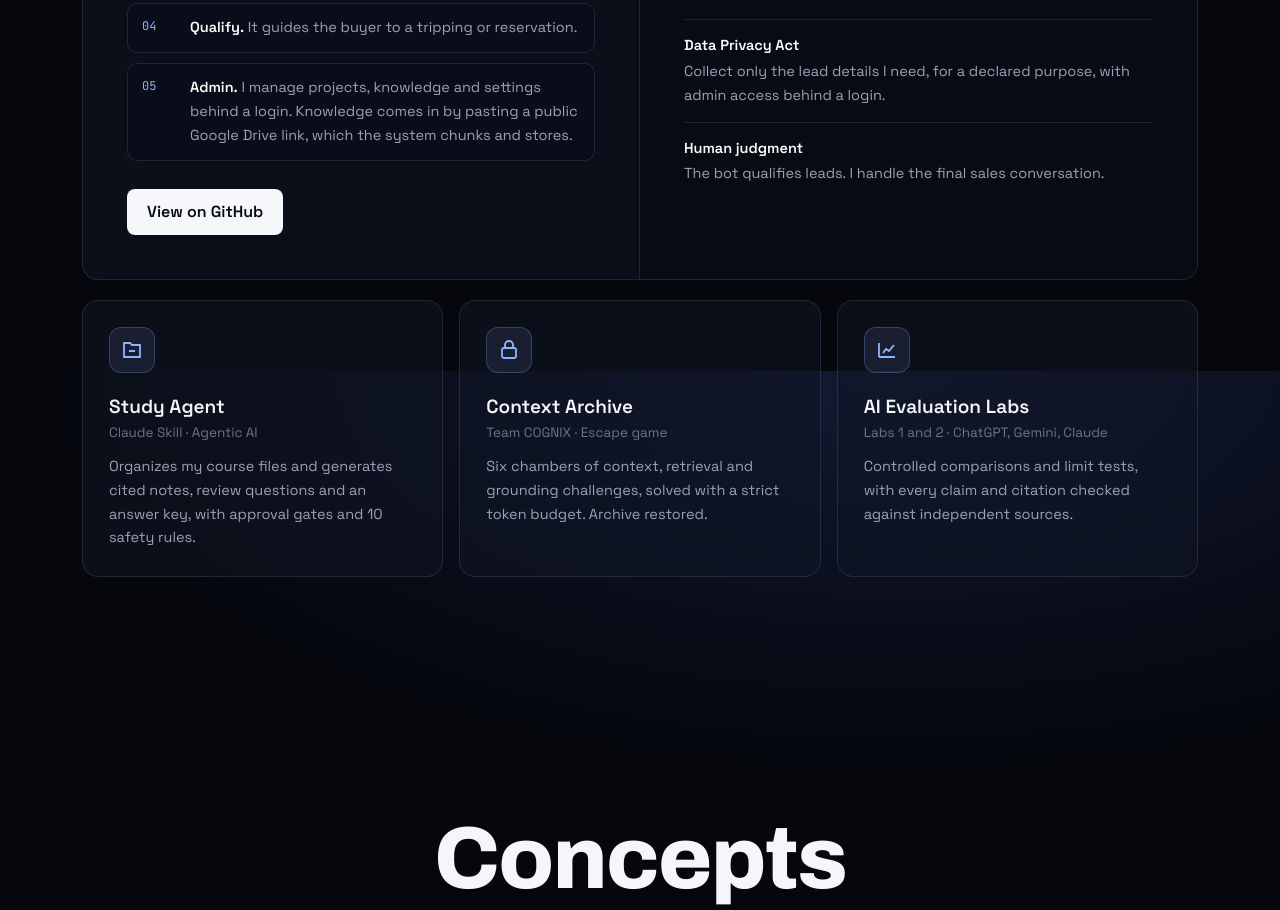
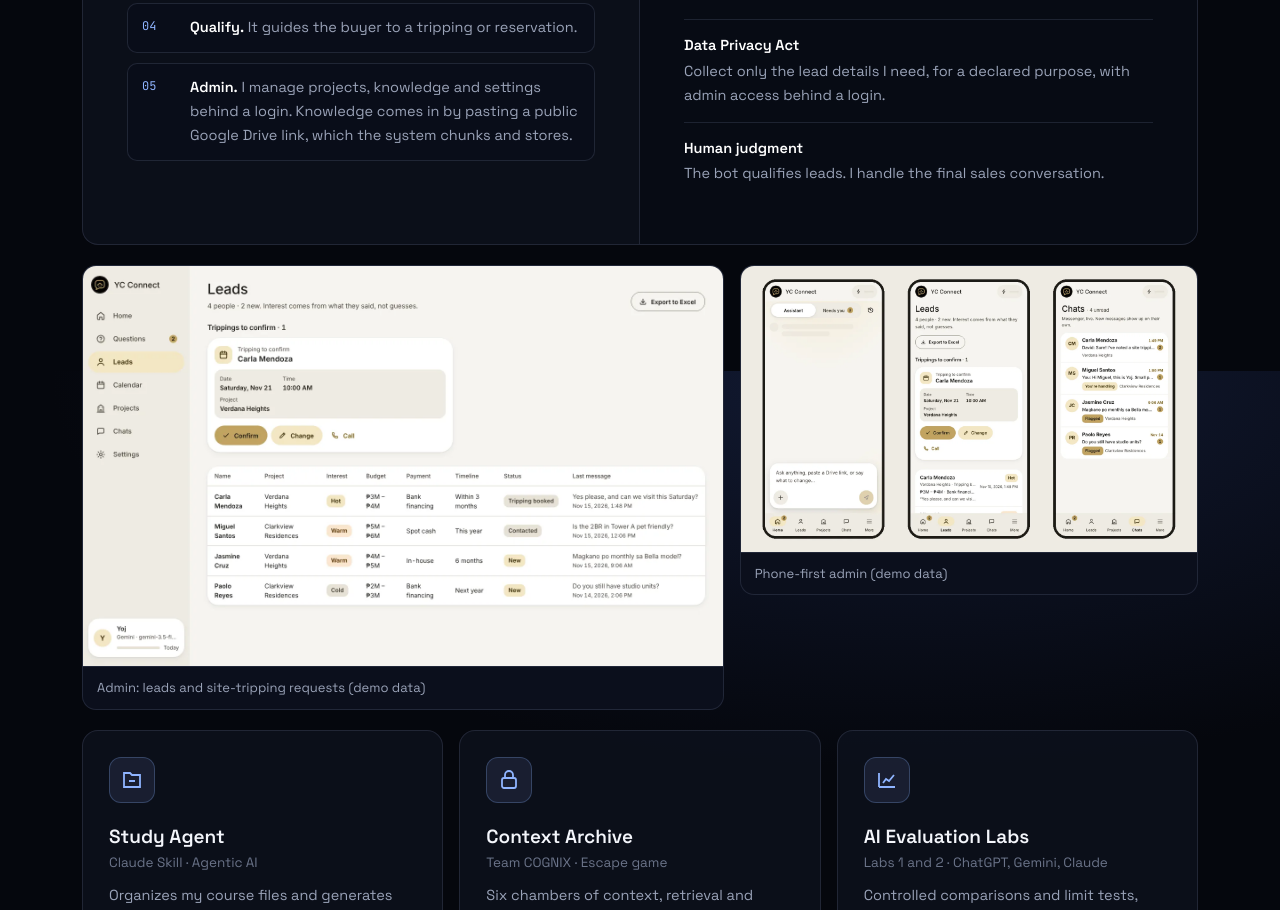
Before and after one commit to YjoNosiuc/pdc60-ai-portfolio, a plain HTML site: page index.html in a window 1280 px wide. Shown: the part 6829-7739 px from the top of the page. Drawn offline with Linux system fonts and the light colour scheme.

Commit message:
PDC60 AI portfolio

```diff
--- a/index.html
+++ b/index.html
@@ -135,6 +135,11 @@ section{position:relative;padding:120px 0}
 .stage p{margin-top:16px;color:var(--muted);font-size:15px}
 .stage p b{color:#fff;font-weight:600}
 
+.shots{display:grid;grid-template-columns:1.4fr 1fr;gap:16px;margin-top:20px;align-items:start}
+.shots figure{border:1px solid var(--line);border-radius:14px;overflow:hidden;background:#0b0f1c}
+.shots img{display:block;width:100%;height:auto}
+.shots figcaption{padding:10px 14px;font-size:13px;color:var(--muted);border-top:1px solid var(--line)}
+@media (max-width:980px){.shots{grid-template-columns:1fr}}
 /* projects */
 .feature{display:grid;grid-template-columns:1fr 1fr;gap:0;padding:0}
 .feature .left{padding:44px;border-right:1px solid var(--line)}
@@ -466,9 +471,6 @@ A user instruction cannot override the permanent safety rules.</pre></div>
           <li><span><b>Qualify.</b> It guides the buyer to a tripping or reservation.</span></li>
           <li><span><b>Admin.</b> I manage projects, knowledge and settings behind a login. Knowledge comes in by pasting a public Google Drive link, which the system chunks and stores.</span></li>
         </ol>
-        <div class="link-row">
-          <a class="btn-white" style="grid-column:auto;padding:0 20px" href="https://github.com/YjoNosiuc/yc_connect">View on GitHub</a>
-        </div>
       </div>
       <div class="right">
         <span class="eyebrow">// WHERE EACH LESSON SHOWS UP</span>
@@ -483,6 +485,11 @@ A user instruction cannot override the permanent safety rules.</pre></div>
         </ul>
       </div>
     </article>
+
+    <div class="shots reveal">
+      <figure><img src="assets/yc-1.webp" alt="YC Connect leads page with a tripping request to confirm and lead interest levels" width="1440" height="900" loading="lazy"><figcaption>Admin: leads and site-tripping requests (demo data)</figcaption></figure>
+      <figure><img src="assets/yc-4.webp" alt="YC Connect admin on three phone screens: assistant, leads and chats" width="1440" height="900" loading="lazy"><figcaption>Phone-first admin (demo data)</figcaption></figure>
+    </div>
 
     <div class="proj-list">
       <article class="proj glow reveal">
```
Also changed, not shown: assets/yc-1.webp (added), assets/yc-4.webp (added).
